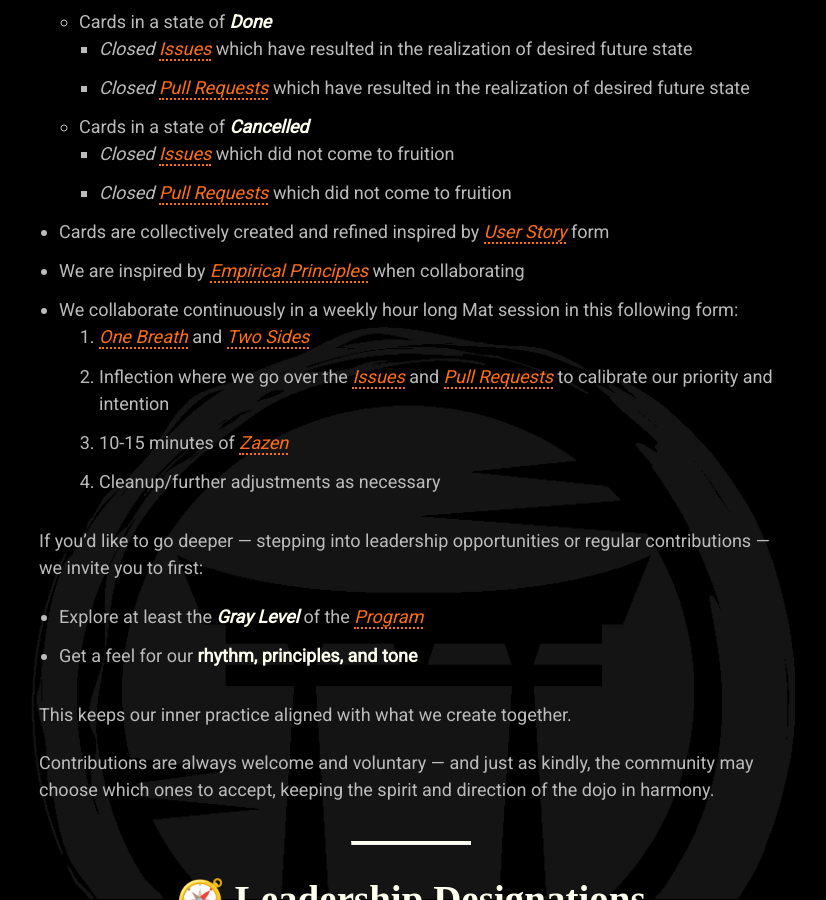
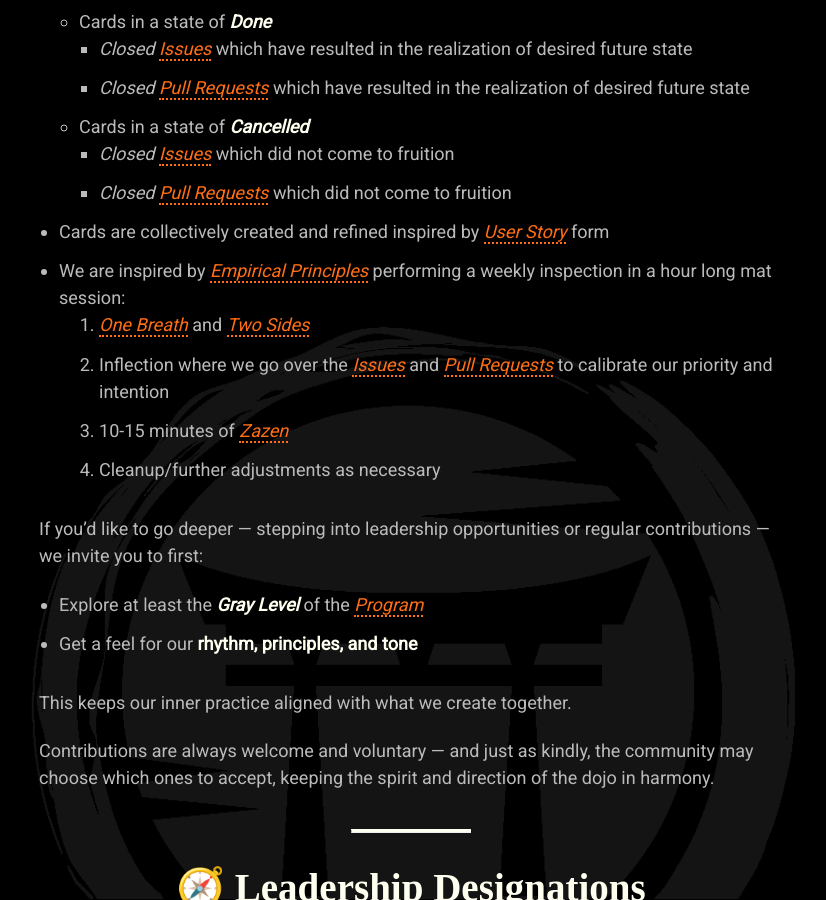
Before and after one commit to mindset-dojo/mindset-dojo.github.io, a Jekyll site: the page built from project.md, in a window 1280 px wide and 900 px high, scrolled down 2163 px. Shown: the whole window, without its empty margins (229-1055 px from the left). Built offline with Jekyll 4.4.1, drawn with Linux system fonts in a browser that asks for light colours; some web fonts are replaced.

Commit message:
refactor(project): merge two bullet points together and distill them.

```diff
--- a/project.md
+++ b/project.md
@@ -67,8 +67,7 @@ We are inspired by lightweight practices and process to keep innovation flowing;
     * *Closed* [Issues]({{site.repo_url}}/issues) which did not come to fruition
     * *Closed* [Pull Requests]({{site.repo_url}}/pulls) which did not come to fruition
 * Cards are collectively created and refined inspired by [User Story](https://en.wikipedia.org/wiki/User_story) form
-* We are inspired by [Empirical Principles](https://www.scrum.org/resources/blog/three-pillars-empiricism-scrum) when collaborating
-* We collaborate continuously in a weekly hour long Mat session in this following form:
+* We are inspired by [Empirical Principles](https://www.scrum.org/resources/blog/three-pillars-empiricism-scrum) performing a weekly inspection in a hour long mat session:
   1. [One Breath](https://vimeo.com/944618879/47e96945a4) and [Two Sides](https://vimeo.com/944663134/d4f1c4f333)
   2. Inflection where we go over the [Issues]({{site.repo_url}}/issues) and [Pull Requests]({{site.repo_url}}/pulls) to calibrate our priority and intention
   3. 10-15 minutes of [Zazen](https://www.youtube.com/watch?v=Qf1vmcP7otk)
```
